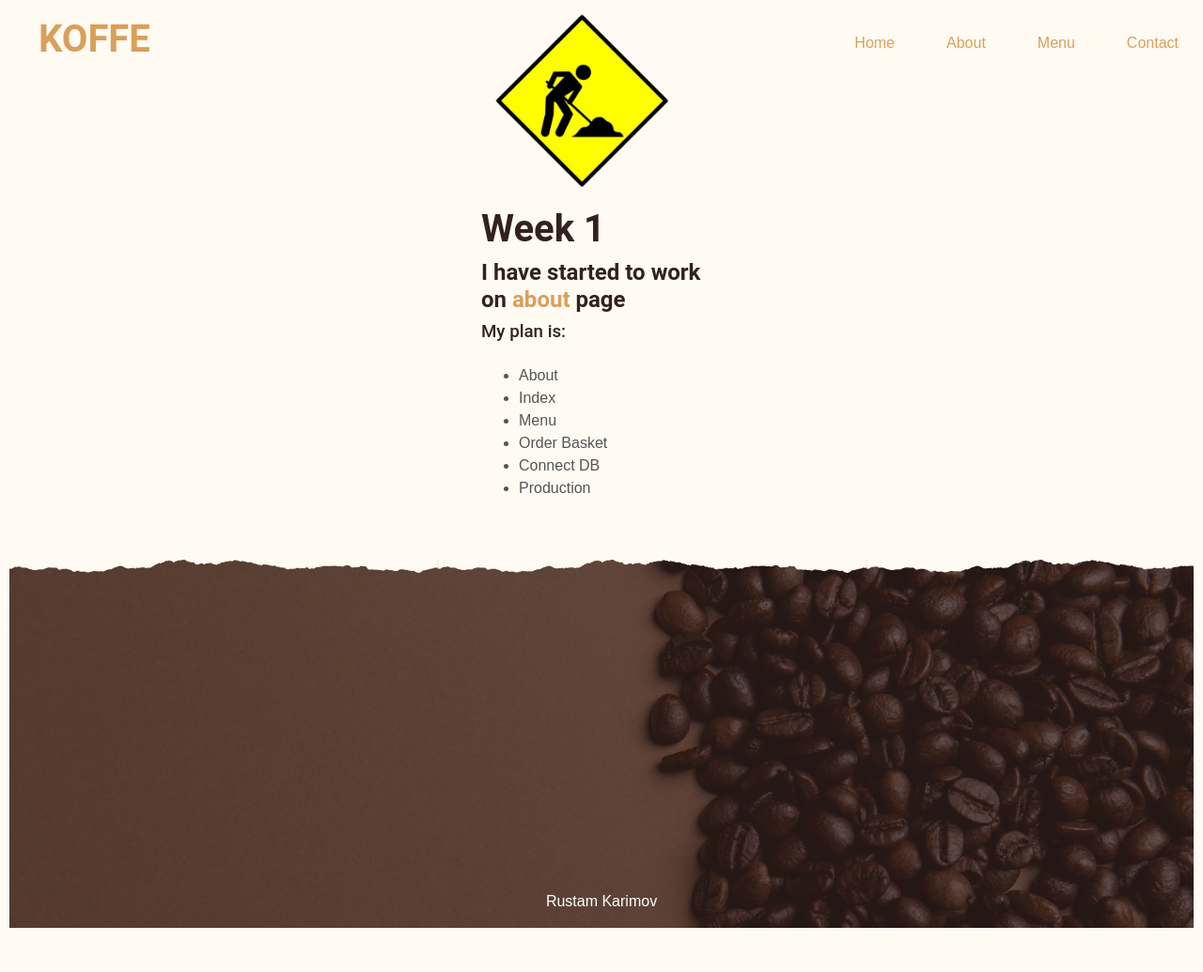
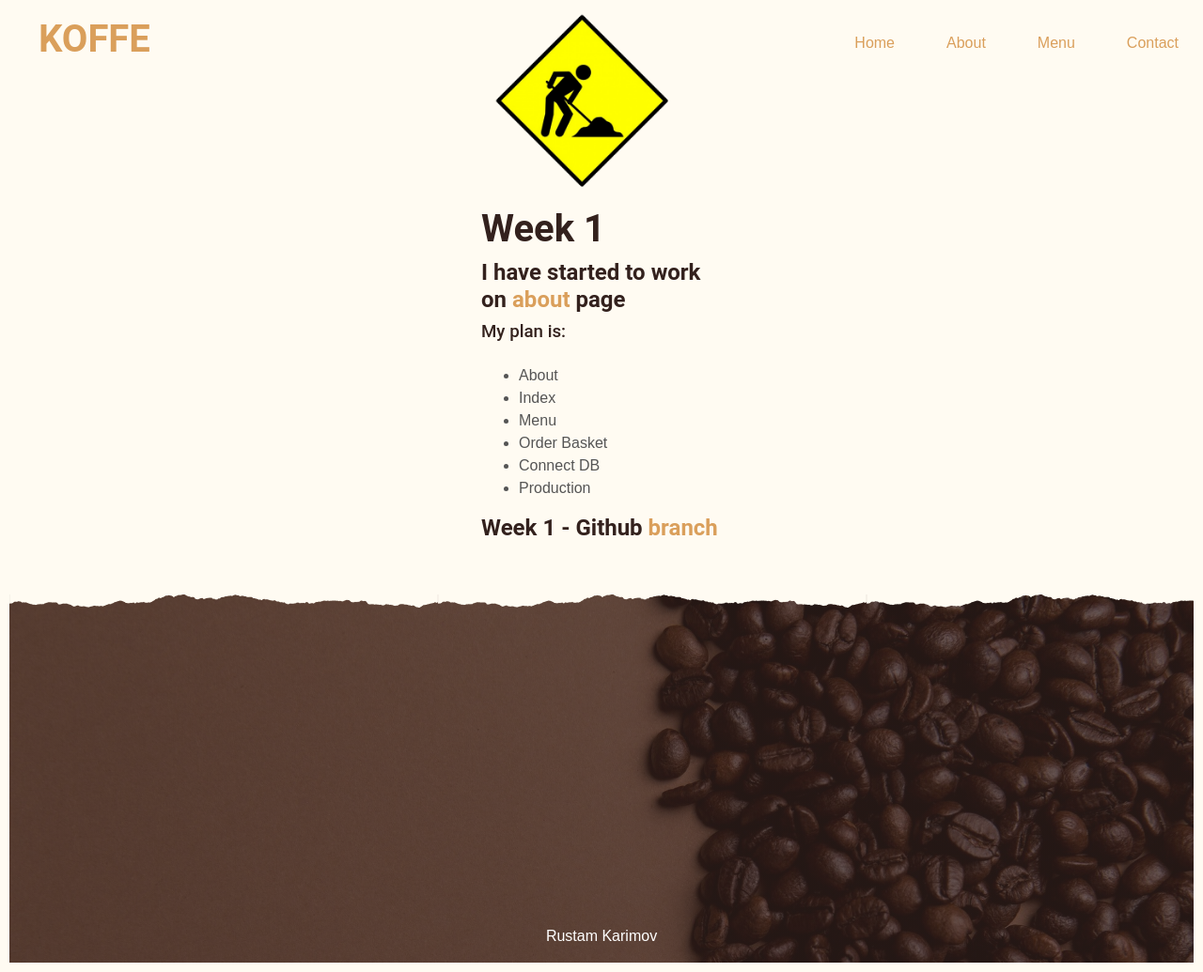
Before and after one commit to rustamPy/e-commerce-flask, a Flask app: page / in a window 1280 px wide. Shown: the whole page at 94% size. Before the commit the page ends 988 px from the top, so only its background shows below. Run offline with Flask 2, Linux system fonts and the light colour scheme.

Commit message:
Added github branch link

```diff
--- a/templates/index.html
+++ b/templates/index.html
@@ -32,6 +32,9 @@
         <li>Production</li>
     </ul>
 
+    <h2> Week 1 - Github
+        <a href="https://github.com/rustamPy/e-commerce-flask/tree/week_1" target="_blank"> branch </a>
+    </h2>
 </div>
 {% include 'foot_ref.html' %}
 </body>
```
